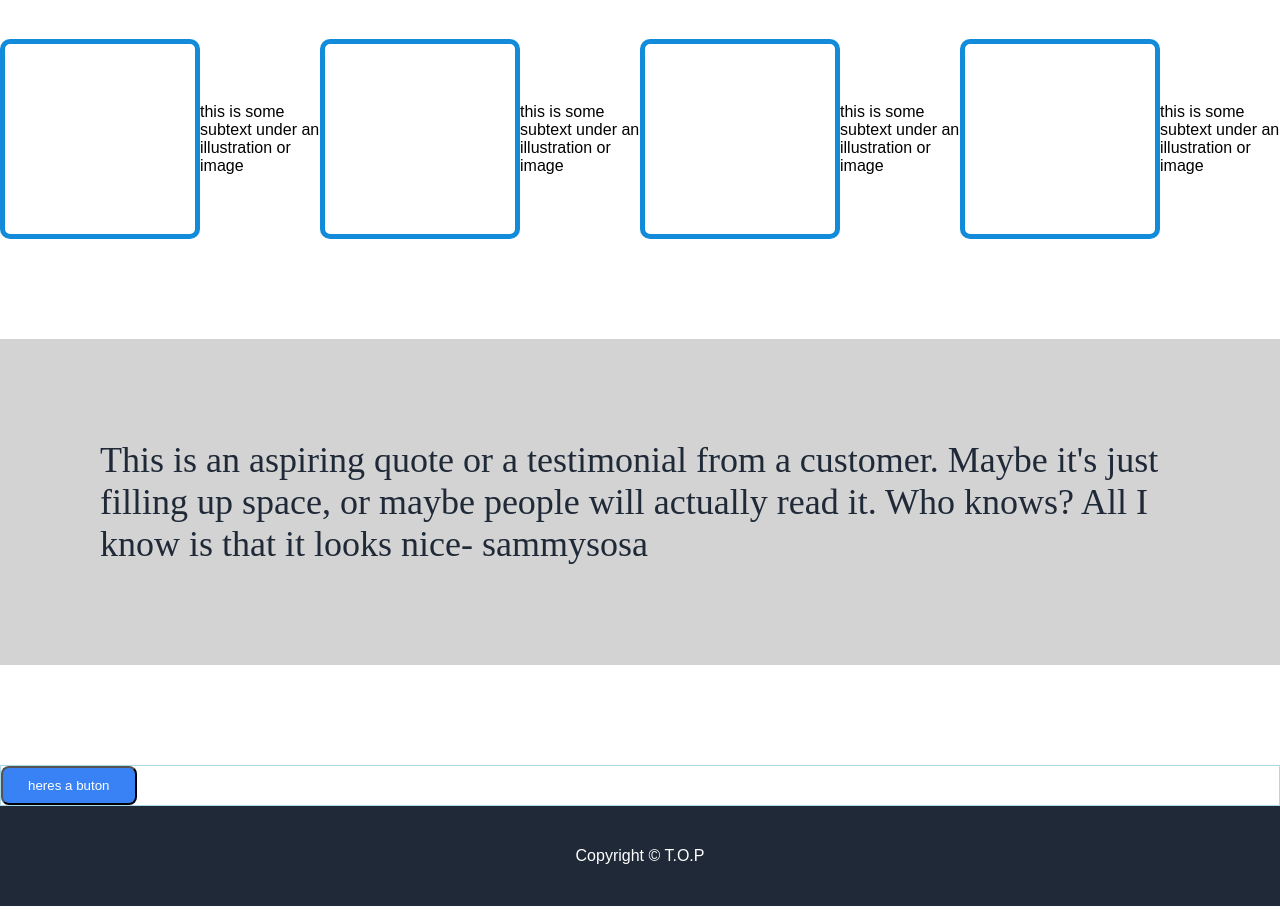
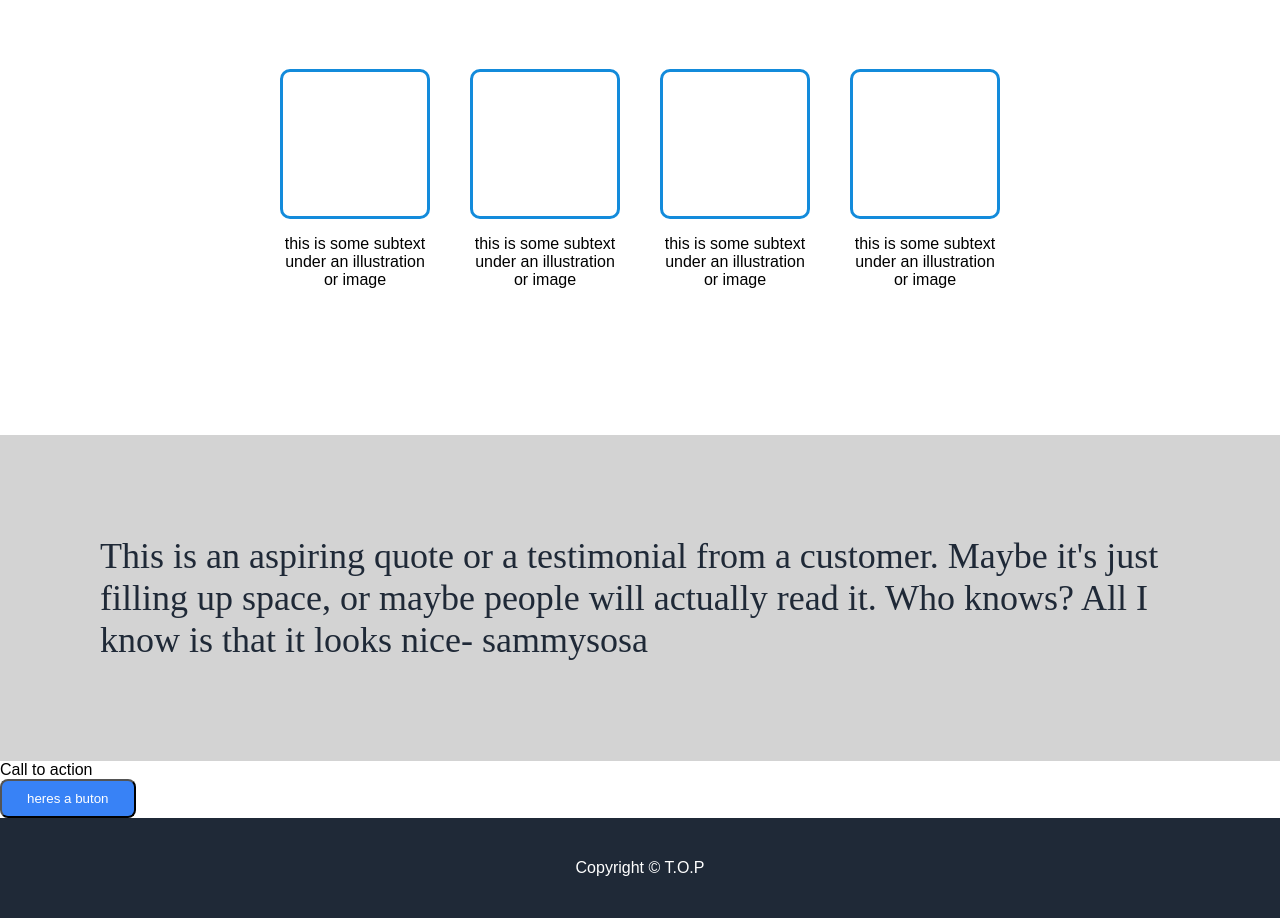
Before and after one commit to samiam120/landingPage, a plain HTML site: page index.html in a window 1280 px wide. Shown: the part 566-1484 px from the top of the page. Drawn offline with Linux system fonts and the light colour scheme.

Commit message:
Random Information Section on par.
added divs and changed the styles so the text is directly underneath images.

```diff
--- a/index.html
+++ b/index.html
@@ -37,20 +37,27 @@
       <div class="random-header"><h1>Some Random Information</h1></div>
 
       <div class="random-information">
-        <div class="box"></div>
-        <p>this is some subtext under an illustration or image</p>
-        <div class="box"></div>
-        <p>this is some subtext under an illustration or image</p>
-        <div class="box"></div>
-        <p>this is some subtext under an illustration or image</p>
-        <div class="box"></div>
-        <p>this is some subtext under an illustration or image</p>
+        <div class="box-container">
+          <div class="box"></div>
+          <div class="box"></div>
+          <div class="box"></div>
+          <div class="box"></div>
+        </div>
+        <div class="box-text">
+          <p>this is some subtext under an illustration or image</p>
+          <p>this is some subtext under an illustration or image</p>
+          <p>this is some subtext under an illustration or image</p>
+          <p>this is some subtext under an illustration or image</p>
+        </div>
       </div>
       <div class="quote">
-      This is an aspiring quote or a testimonial from a customer. Maybe it's just filling up space, or maybe people will actually read it. Who knows? All I know is that it looks nice- sammysosa
+        This is an aspiring quote or a testimonial from a customer. Maybe it's
+        just filling up space, or maybe people will actually read it. Who knows?
+        All I know is that it looks nice- sammysosa
       </div>
       <div class="call-to-action">
         <div class="blue-box">
+          <div>Call to action</div>
           <button>heres a buton</button>
         </div>
       </div>
--- a/styles.css
+++ b/styles.css
@@ -17,8 +17,8 @@ ul {
   gap: 15px;
 }
 
-button{
-  background-color: #3882F6;
+button {
+  background-color: #3882f6;
   padding: 10px 25px;
   border-radius: 8px;
   color: white;
@@ -39,54 +39,70 @@ button{
   margin-bottom: 70px;
 }
 
-.logo{
+.logo {
   font-size: 20px;
   font-weight: 600;
 }
 
-.header-content{
+.header-content {
   display: flex;
   justify-content: space-around;
   margin-bottom: 70px;
 }
 
-.body-container{
+.body-container {
   flex: 1;
   display: flex;
   flex-direction: column;
-
 }
 
-.quote{
+.quote {
   background-color: lightgray;
   font-size: 36px;
   padding: 100px;
   font-family: light italic;
-  color: #1F2937;
-  margin-bottom: 100px;
+  color: #1f2937;
 }
 
-.random-header{
+.random-header {
   text-align: center;
   padding: 20px;
 }
 
-.random-information{
+.random-information {
   display: flex;
+  flex-direction: column;
+
   justify-content: space-between;
   align-items: center;
   margin-bottom: 100px;
+  padding: 30px;
+}
 
+
+.box-container,
+.box-text{
+  display: flex;
+  gap: 40px;
 }
-.box{
-  border: 5px solid rgb(19, 139, 219);
+
+.box-text p{
+  max-width: 150px;
+  text-align: center;
+}
+
+.box-text{
+  display: flex;
+}
+.box {
+  border: 3px solid rgb(19, 139, 219);
   border-radius: 10px;
-  width: 200px;
-  height: 200px;
+  width: 150px;
+  height: 150px;
   flex: 0 0 auto;
 }
 
-.footer{
+.footer {
   display: flex;
   background-color: #1f2937;
   height: 100px;
@@ -94,7 +110,3 @@ button{
   justify-content: center;
   align-items: center;
 }
-
-.blue-box{
-  border: 1px solid lightblue;
-}
```
